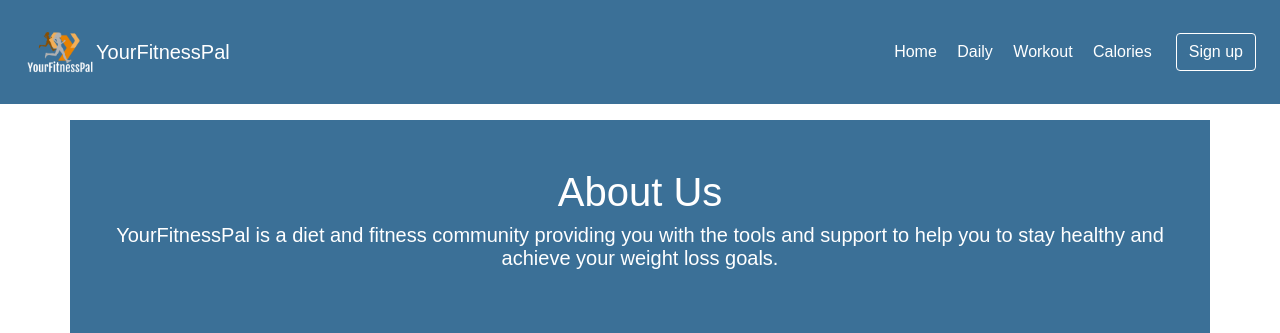
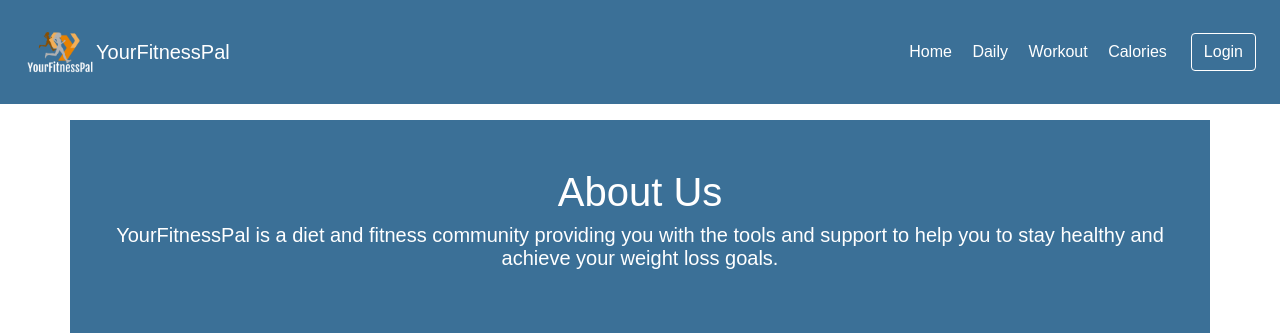
Before and after one commit to kinkinkinxd/YourFitnessPal, a Django app: page / in a window 1280 px wide. Shown: the top 333 px of the page. Run offline with Django 3.2, Linux system fonts and the light colour scheme; some libraries are stand-ins or nearby versions.

Commit message:
link to login

```diff
--- a/fitnesspal/templates/fitnesspal/base.html
+++ b/fitnesspal/templates/fitnesspal/base.html
@@ -26,7 +26,11 @@
             <a class="p-2 text-white" href="#">Workout</a>
             <a class="p-2 text-white" href="{% url 'fitnesspal:calories' %}">Calories</a>
         </nav>
-        <a class="btn btn-outline-primary text-white border-white" href="#">Sign up</a>
+        {% if user.is_authenticated %}
+          <a class="btn btn-outline-primary text-white border-white" href="{% url 'logout' %}?next={{ request.path }}">Logout</a>
+        {% else %}
+          <a class="btn btn-outline-primary text-white border-white" href="{% url 'login' %}?next={{ request.path }}">Login</a>
+        {% endif %}
     </div>
     {% block content %}{% endblock %}
 </body>
```
